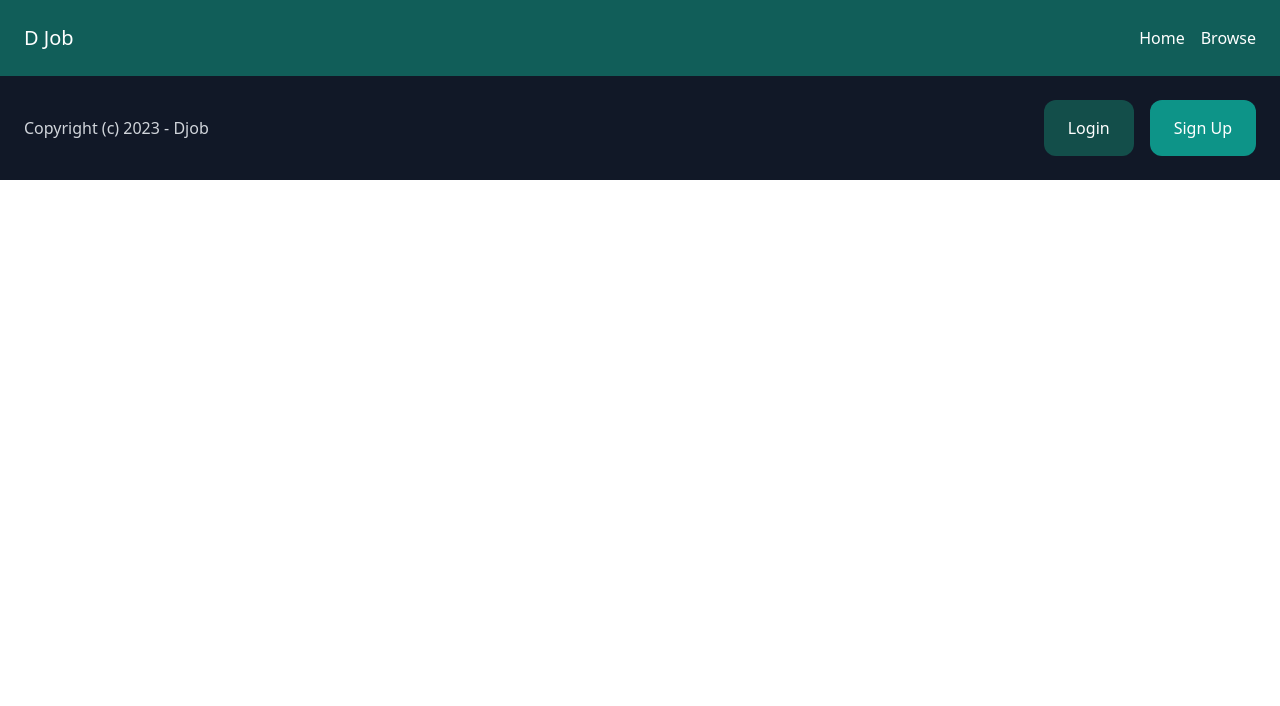
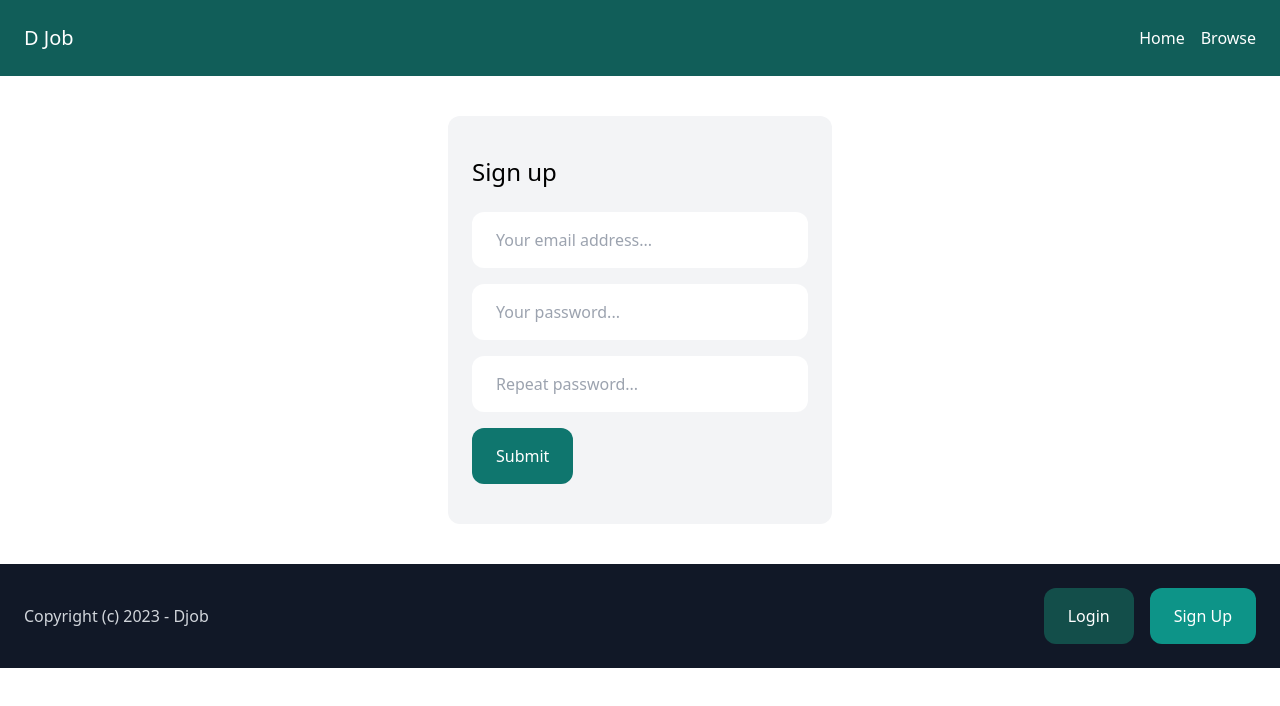
Before and after one commit to AdnanKamali/Dream-job-website, a Nuxt app in the folder dream_job_front/: page /signup in a window 1280 px wide. Shown: the top 706 px of the page. Built offline with nearby package versions, Linux system fonts and the light colour scheme.

Commit message:
sample sign up page created

```diff
--- /dev/null
+++ b/dream_job_front/pages/signup.vue
@@ -0,0 +1,27 @@
+<template>
+  <div class="py-10 px-6">
+    <div class="max-w-sm mx-auto py-10 px-6 bg-gray-100 rounded-xl">
+      <h1 class="mb-6 text-2xl">Sign up</h1>
+
+      <input
+        type="email"
+        placeholder="Your email address..."
+        class="w-full mb-4 py-4 px-6 rounded-xl"
+      />
+      <input
+        type="password"
+        placeholder="Your password..."
+        class="w-full mb-4 py-4 px-6 rounded-xl"
+      />
+      <input
+        type="password"
+        placeholder="Repeat password..."
+        class="w-full mb-4 py-4 px-6 rounded-xl"
+      />
+
+      <button class="py-4 px-6 bg-teal-700 rounded-xl text-white">
+        Submit
+      </button>
+    </div>
+  </div>
+</template>
```
